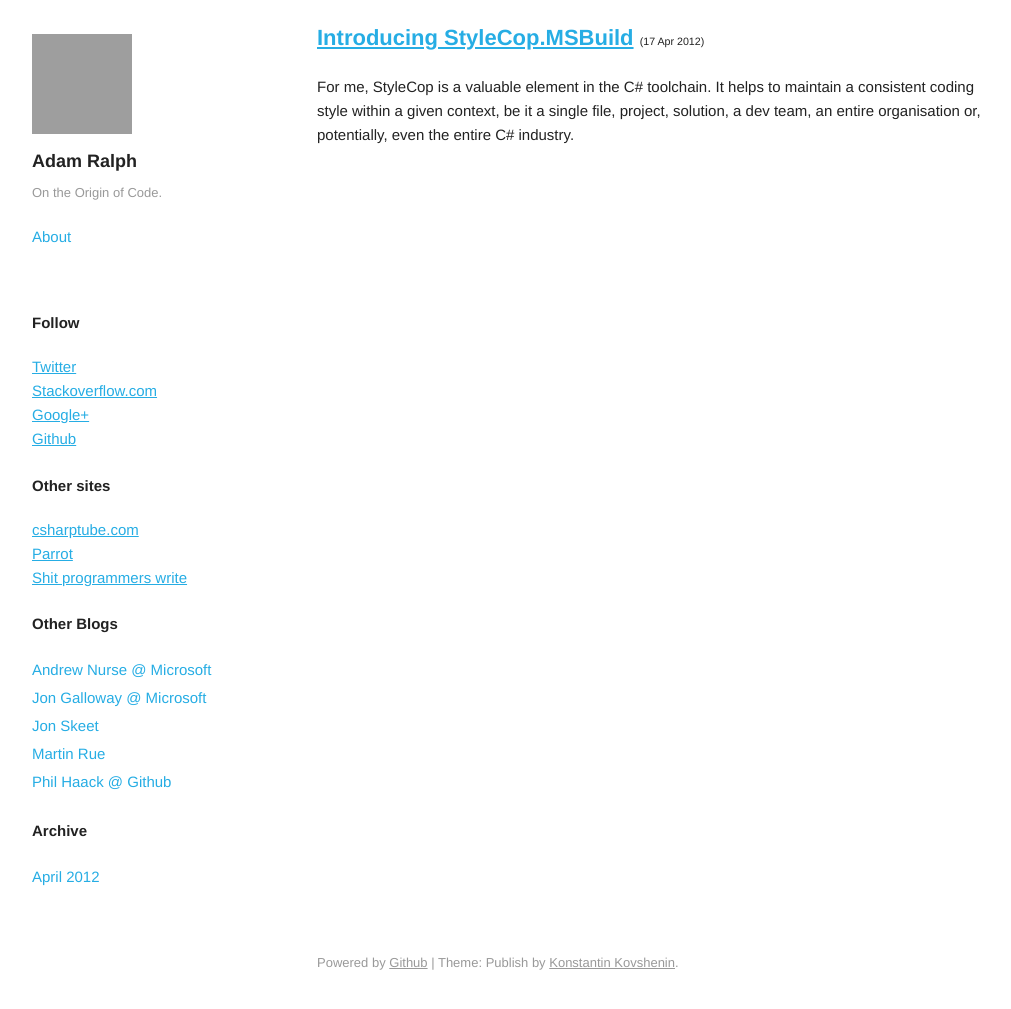
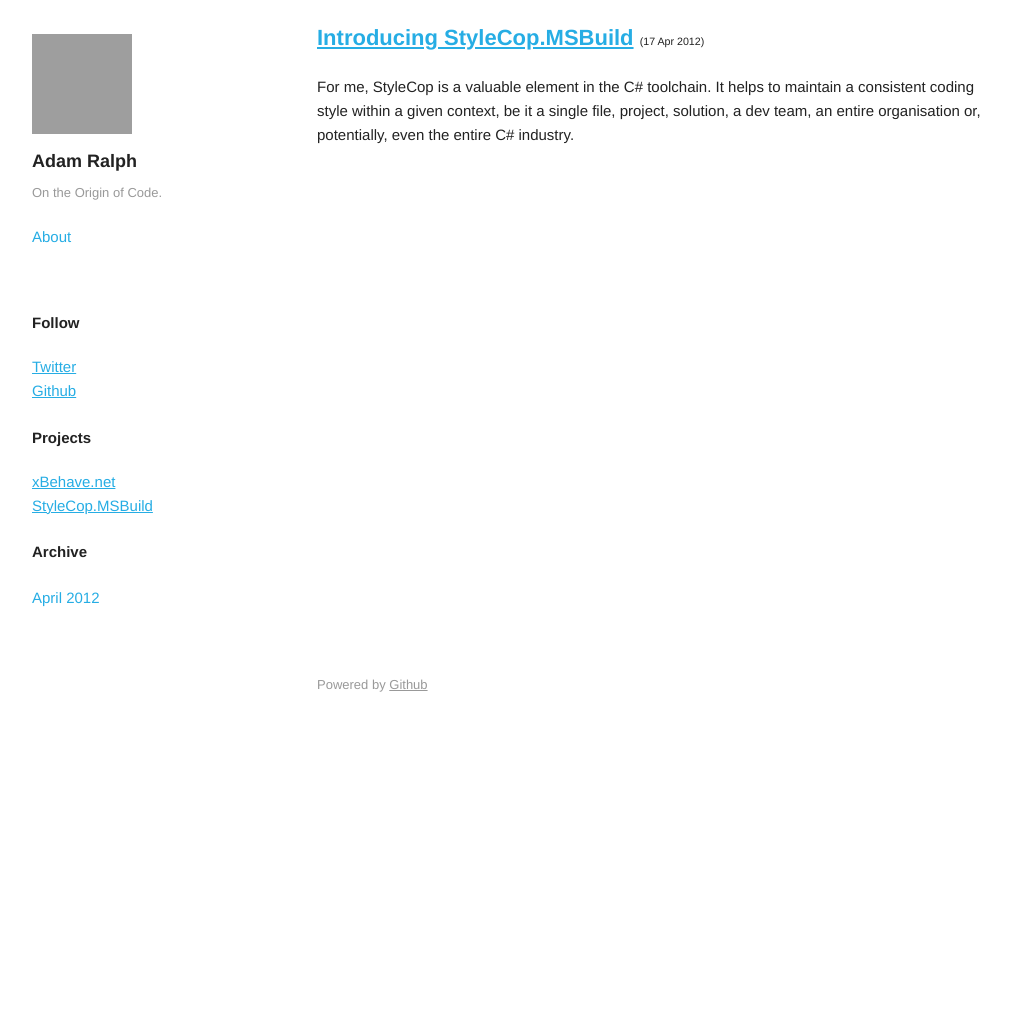
Before and after one commit to adamralph/adamralph.github.com, a Jekyll site: the page built from index.html, in a window 1280 px wide, cut to the strip 0-1014 px from the top of the page. Shown: the top 1009 px of the strip, without its empty margins (133-1144 px from the left). Built offline with Jekyll 4.4.1, drawn with Linux system fonts in a browser that asks for light colours; nearby versions of some CDN libraries; Markdown is read by kramdown in place of the engine named in the settings; comment, search, counter and statistics services are not loaded; after the commit the page ends 900 px from its top, so only the background shows below that; grey boxes are pictures that could not be loaded.

Commit message:
fixed secondary and footer and removed analytics

```diff
--- a/_layouts/default.html
+++ b/_layouts/default.html
@@ -38,30 +38,16 @@
                 <aside id="text-5" class="widget widget_text">
                     <h1 class="widget-title">Follow</h1>
                     <div class="textwidget">
-                        <a href="http://twitter.com/buildstarted" onclick="javascript:_gaq.push(['_trackEvent','outbound-widget','http://twitter.com']);">Twitter</a><br />
-                        <a href="http://stackoverflow.com/users/365526/buildstarted" onclick="javascript:_gaq.push(['_trackEvent','outbound-widget','http://stackoverflow.com']);">Stackoverflow.com</a><br />
-                        <a href="https://plus.google.com/118314403854065988234" onclick="javascript:_gaq.push(['_trackEvent','outbound-widget','http://plus.google.com']);">Google+</a><br />
-                        <a href="https://github.com/Buildstarted" onclick="javascript:_gaq.push(['_trackEvent','outbound-widget','http://github.com']);">Github</a>
+                        <a href="http://twitter.com/adamralph" onclick="javascript:_gaq.push(['_trackEvent','outbound-widget','http://twitter.com']);">Twitter</a><br />
+                        <a href="http://github.com/adamralph" onclick="javascript:_gaq.push(['_trackEvent','outbound-widget','http://github.com']);">Github</a>
                     </div>
                 </aside>
                 <aside id="text-8" class="widget widget_text">
-                    <h1 class="widget-title">Other sites</h1>
+                    <h1 class="widget-title">Projects</h1>
                     <div class="textwidget">
-                        <a href="http://csharptube.com/" onclick="javascript:_gaq.push(['_trackEvent','outbound-widget','http://csharptube.com']);">csharptube.com</a><br />
-                        <a href="http://thisisparrot.com/" onclick="javascript:_gaq.push(['_trackEvent','outbound-widget','http://thisisparrot.com']);">Parrot</a><br />
-                        <a href="http://shitprogrammerswrite.com/" onclick="javascript:_gaq.push(['_trackEvent','outbound-widget','http://shitprogrammerswrite.com']);">Shit programmers write</a><br />
+                        <a href="http://github.com/xbehave/xbehave.net" onclick="javascript:_gaq.push(['_trackEvent','outbound-widget','http://github.com']);">xBehave.net</a><br />
+                        <a href="http://bitbucket.org/adamralph/stylecop-msbuild" onclick="javascript:_gaq.push(['_trackEvent','outbound-widget','http://bitbucket.org']);">StyleCop.MSBuild</a>
                     </div>
-                </aside>
-                <aside id="linkcat-6" class="widget widget_links">
-                    <h1 class="widget-title">Other Blogs</h1>
-                    <ul class='xoxo blogroll'>
-                        <li><a href="http://blog.andrewnurse.net/" target="_top" onclick="javascript:_gaq.push(['_trackEvent','outbound-blogroll','http://blog.andrewnurse.net/']);">Andrew Nurse @ Microsoft</a></li>
-                        <li><a href="http://weblogs.asp.net/jgalloway/" target="_top" onclick="javascript:_gaq.push(['_trackEvent','outbound-blogroll','http://weblogs.asp.net/jgalloway/']);">Jon Galloway @ Microsoft</a></li>
-                        <li><a href="http://msmvps.com/blogs/jon_skeet/" target="" onclick="javascript:_gaq.push(['_trackEvent','outbound-blogroll','http://msmvps.com/blogs/jon_skeet/']);">Jon Skeet</a></li>
-                        <li><a href="http://invalidcast.com" target="" onclick="javascript:_gaq.push(['_trackEvent','outbound-blogroll','http://invalidcast.com']);">Martin Rue</a></li>
-                        <li><a href="http://haacked.com/" target="" onclick="javascript:_gaq.push(['_trackEvent','outbound-blogroll','http://haacked.com/']);">Phil Haack @ Github</a></li>
-
-                    </ul>
                 </aside>
                 <aside id="archives-4" class="widget widget_archive">
                     <h1 class="widget-title">Archive</h1>
@@ -88,7 +74,7 @@
 
         <footer id="colophon" class="site-footer" role="contentinfo">
             <div class="site-info">
-                Powered by <a href="https://github.com/" rel="generator">Github</a><span class="sep"> | </span>Theme: Publish by <a href="http://kovshenin.com/" rel="designer">Konstantin Kovshenin</a>.
+                Powered by <a href="https://github.com/" rel="generator">Github</a>
             </div>
             <!-- .site-info -->
         </footer>
```
Also changed, not shown: other parts of _layouts/default.html (+0 -2 lines).
